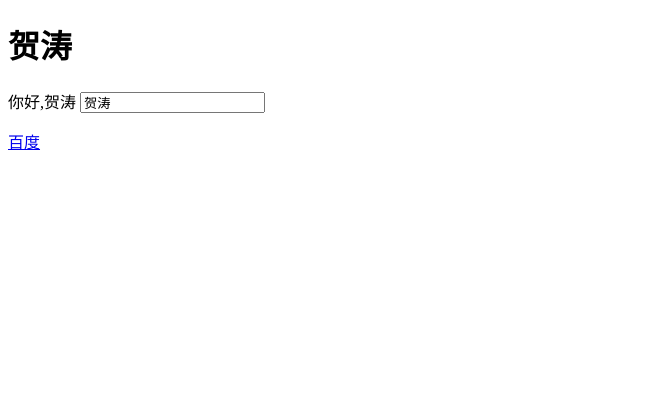
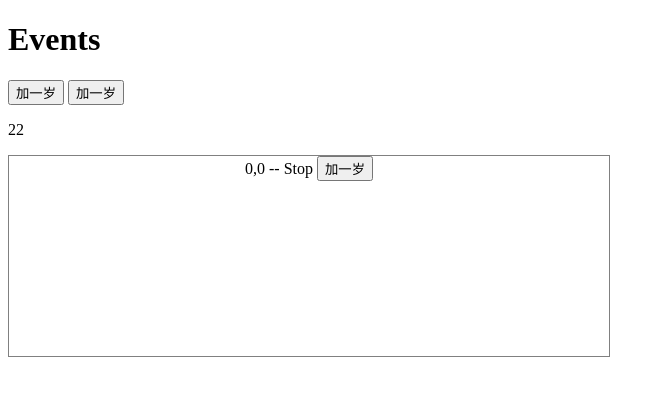
Before and after one commit to 15151824103/Learning-Vue.js-, a plain HTML site: page index.html in a window 1280 px wide. Shown: the whole page, without its empty margins (0-665 px from the left). Drawn offline with nearby package versions, Linux system fonts and the light colour scheme.

Commit message:
Vue.js的事件和事件修饰符

```diff
--- a/app.js
+++ b/app.js
@@ -5,18 +5,29 @@
  *methods:用于存储各种方法
  */
 new Vue({
-	el:"#vue-app",
+	el : "#vue-app",
 
-	data:{
-		name:"贺涛",
-		website:"泷泽萝拉",
-		websiteTag:"<a href='https://www.baidu.com'>百度</a>"
+	data : {
+		age : 22,
+		x : 0,
+		y : 0
 	},
 
-	methods:{
-		print:function(){
-			return "你好," + this.name;
-		}
+	methods : {
+		add : function(){
+			this.age ++;
+		},
+
+		getXY : function(event){
+			// console.log(event);
+			this.x = event.offsetX;
+			this.y = event.offsetY;
+		},
+
+		/*	JS实现 停止事件冒泡
+			stop : function(event){
+			event.stopPropagation();
+		}*/
 	},
 
 });
--- a/index.html
+++ b/index.html
@@ -3,20 +3,39 @@
 <head>
 	<meta charset="utf-8">
 	<title>Vue.js</title>
+	<link rel="stylesheet" type="text/css" href="style.css">
+	<script src="https:/unpkg.com/vue"></script>
 </head>
 <body>
 
 	<div id="vue-app">
-		<h1>{{name}}</h1>
-		{{print()}}
+		<h1>Events</h1>
+		<!--
+			不推荐使用这个方式直接操作属性,推荐使用方法,在方法中修改属性
+			<button v-on:click="age++">加一岁</button>
+		 -->
+		 <!-- v-on: 与 @ 效果是一样的 -->
+		 <button v-on:click="add">加一岁</button> <!-- 单击事件 -->
+		 <button @dblclick="add">加一岁</button> <!-- 双击事件 -->
+		<p>{{age}}</p>
 
-		<input type="text" v-bind:value="name">
-		<p v-html="websiteTag"></p>
+		<div id="convet" v-on:mousemove="getXY">
+			{{x}},{{y}} --
+			<!--
+				JS的方式实现 stop停止时间冒泡：就是停止事件
+				<span id="stop" v-on:mousemove="stop">Stop</span>
+			 -->
+
+			 <!-- Vue框架实现 停止时间冒泡 -->
+			<span id="stop" v-on:mousemove.stop>Stop</span>
+
+			<!-- once方法只实现一次 -->
+			<button v-on:click.once="add">加一岁</button>
+		</div>
 	</div>
 
-	<!-- 导入js,css等样式 -->
-	<script src="https:/unpkg.com/vue"></script>
-	<link rel="stylesheet" type="text/css" href="style.css">
+
+	<!-- 导入Vue.js样式 -->
 	<script src="app.js"></script>
 </body>
 </html>
--- a/style.css
+++ b/style.css
@@ -0,0 +1,6 @@
+#convet{
+	width: 600px;
+	height: 200px;
+	border: 1px solid gray;
+	text-align: center;
+}
```
